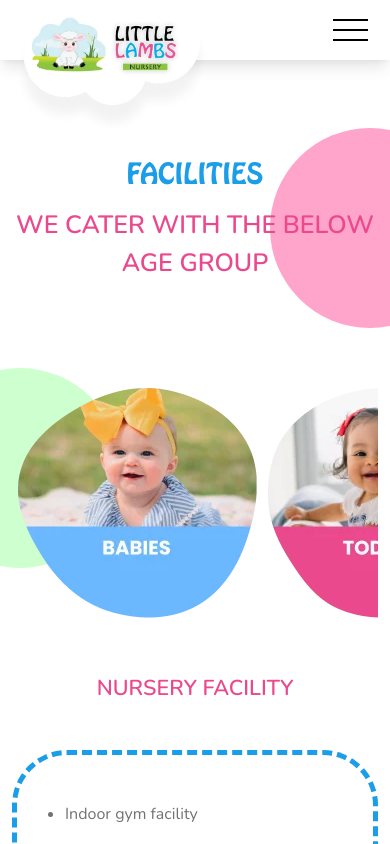
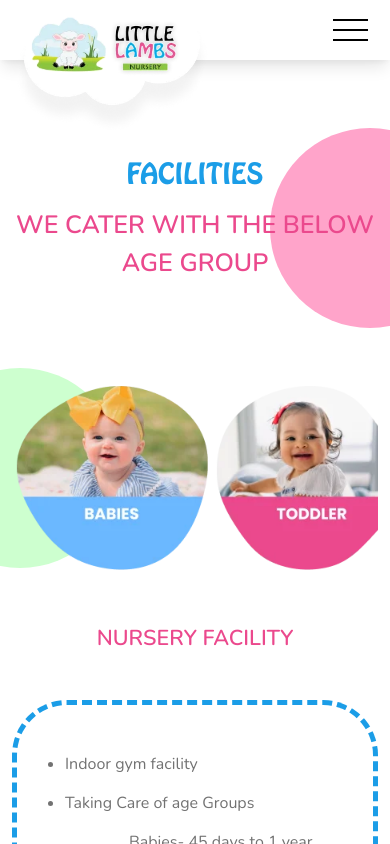
Before and after one commit to digrowfa/Little-Lambs, a React (Create React App) app: page /facilities in a window 390 px wide. Shown: the top 844 px of the page. Built offline with nearby package versions, Linux system fonts and the light colour scheme.

Commit message:
fix scroll

```diff
--- a/src/Pages/HomeContent/Home.css
+++ b/src/Pages/HomeContent/Home.css
@@ -222,8 +222,6 @@
 
 
 .LLNCategoryCircle {
-    width: 250px;
-    height: 250px;
     border-radius: 50%;
     display: flex;
     justify-content: center;
@@ -493,6 +491,9 @@
     .homeLocationBg::after{
         display: none;
     }
+    .LLNCategoryCircle{
+        width: 200px;
+    }
 }
 
 @media (min-width: 380px) and (max-width: 424.98px) {
@@ -594,6 +595,9 @@
     }
     .homeLocationBg::after{
         display: none;
+    }
+    .LLNCategoryCircle{
+        width: 200px;
     }
 }
 
@@ -697,6 +701,9 @@
     .homeLocationBg::after{
         display: none;
     }
+    .LLNCategoryCircle{
+        width: 200px;
+    }
 }
 
 @media (min-width: 576px) and (max-width: 768.98px) {
@@ -799,6 +806,9 @@
     .homeLocationBg::after{
         display: none;
     }
+    .LLNCategoryCircle{
+        width: 200px;
+    }
 }
 
 @media (min-width: 769px) and (max-width: 991.98px) {
@@ -897,6 +907,9 @@
     }
     .homeLocationBg::after{
         display: none;
+    }
+    .LLNCategoryCircle{
+        width: 200px;
     }
 }
 
@@ -997,6 +1010,9 @@
     .homeLocationBg::after{
         display: none;
     }
+    .LLNCategoryCircle{
+        width: 200px;
+    }
 }
 
 @media (min-width: 1024px) and (max-width: 1200px) {
@@ -1095,6 +1111,9 @@
     }
     .homeLocationBg::after{
         display: none;
+    }
+    .LLNCategoryCircle{
+        width: 200px;
     }
 }
 
```
